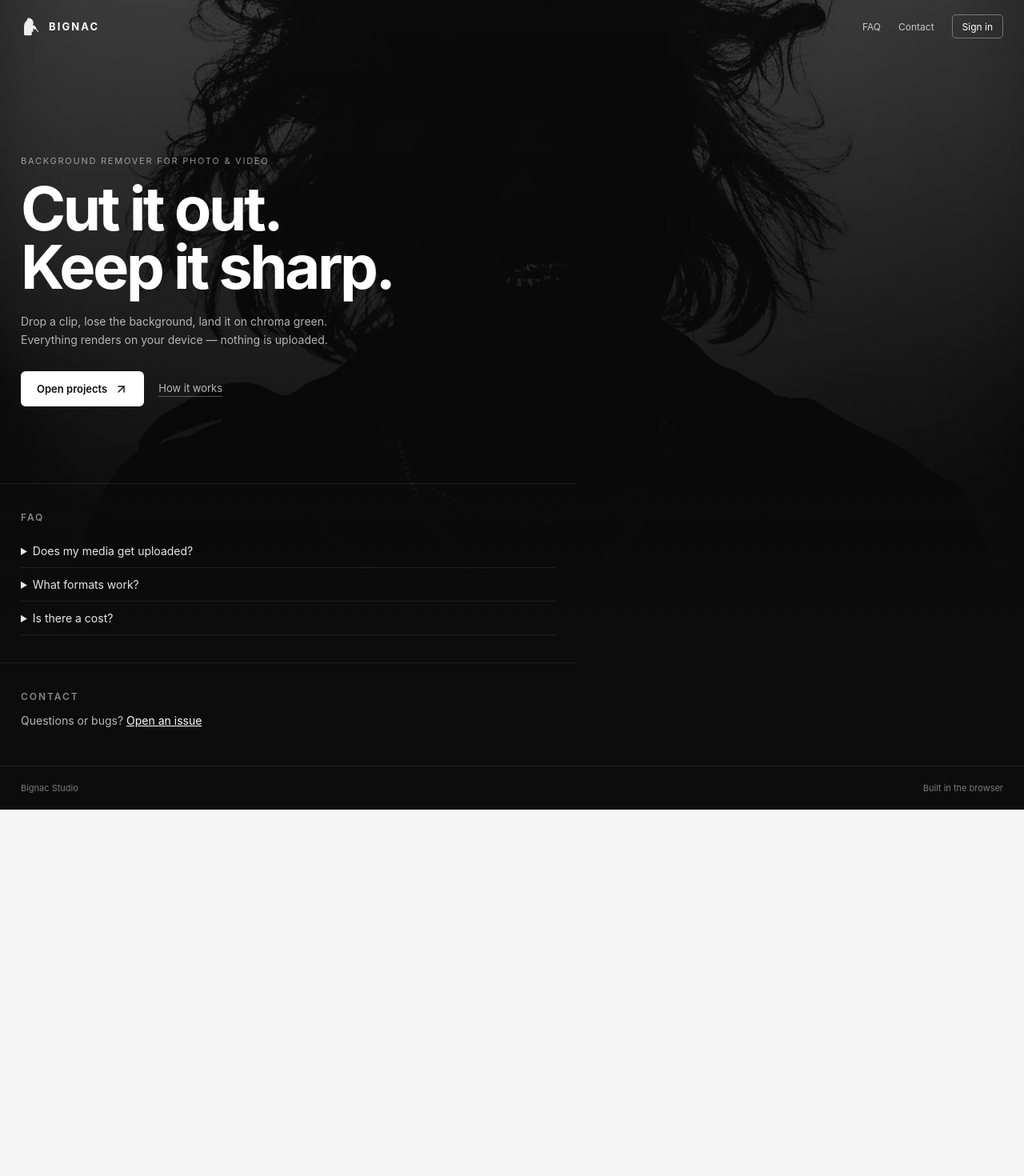
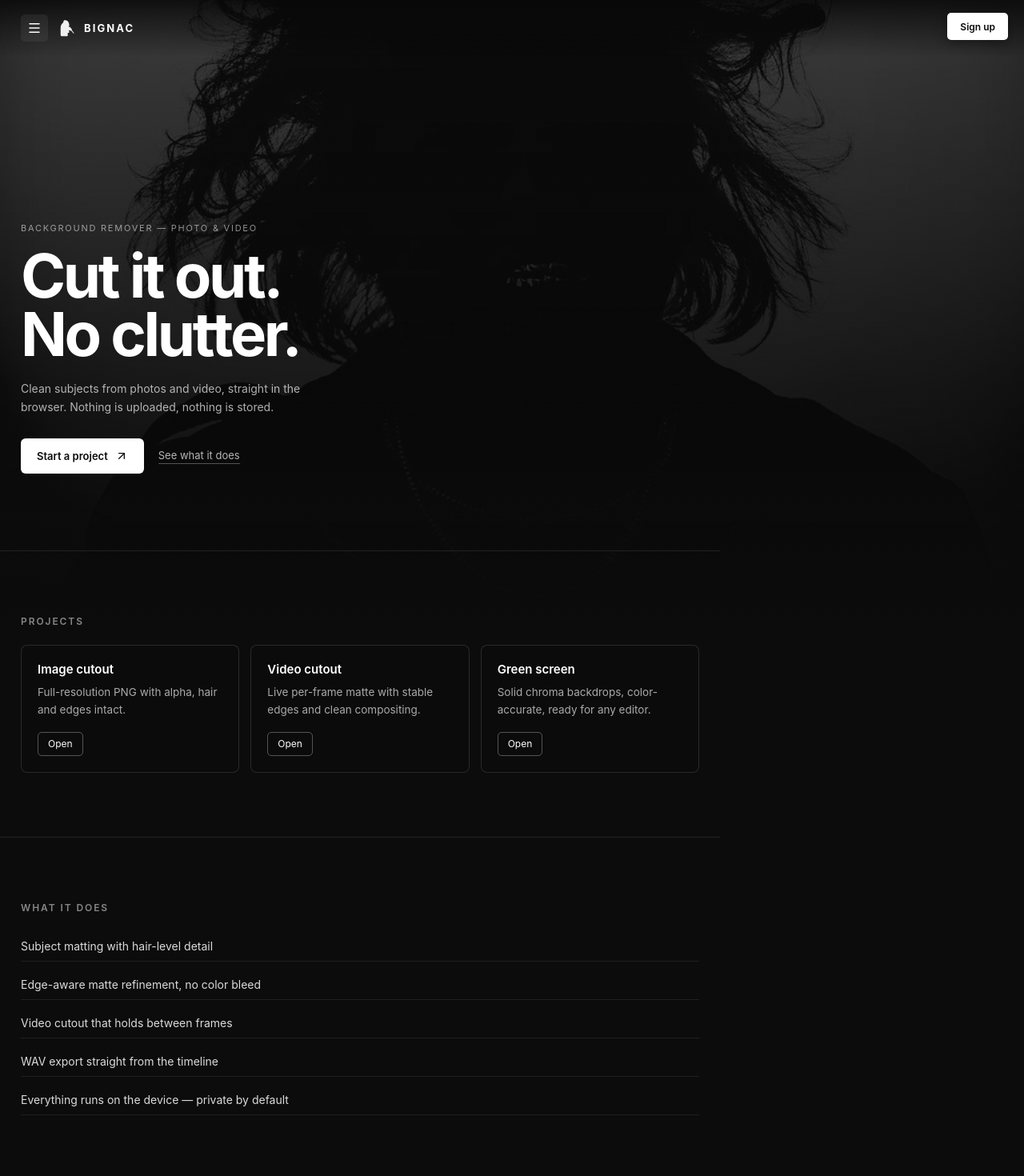
Before and after one commit to Bignac/bignac.github.io, a React (Vite) app: page / in a window 1280 px wide. Shown: the top 1470 px of the page at 80% size. Before the commit the page ends 1012 px from the top, so only its background shows below. Built offline with nearby package versions, Linux system fonts and the light colour scheme.

Commit message:
v1.1.0 landing rebuild: fixed sign-up, left drawer, projects/features sections

```diff
--- a/src/components/Landing.tsx
+++ b/src/components/Landing.tsx
@@ -1,77 +1,105 @@
 import { useState } from 'react'
-import { ArrowUpRight, ChevronDown, Menu } from 'lucide-react'
+import { ArrowUpRight, Menu, X } from 'lucide-react'
+
+const SECTIONS = [
+  { href: '#top', label: 'Top' },
+  { href: '#projects', label: 'Projects' },
+  { href: '#features', label: 'What it does' },
+  { href: '#faq', label: 'FAQ' },
+  { href: '#contact', label: 'Contact' },
+]
 
 export function Landing({ onOpenProjects }: { onOpenProjects: () => void }) {
-  const [menuOpen, setMenuOpen] = useState(false)
+  const [drawerOpen, setDrawerOpen] = useState(false)
 
   return (
-    <div className="landing">
+    <div className="landing" id="top">
       <img className="landing-bg" src={`${import.meta.env.BASE_URL}goat.png`} alt="" />
       <div className="landing-scrim" />
 
       <header className="landing-nav">
-        <div className="landing-brand">
-          <img src={`${import.meta.env.BASE_URL}logo.svg`} alt="" width={26} height={26} />
-          <span>BIGNAC</span>
+        <div className="landing-left">
+          <button
+            type="button"
+            className="landing-drawer-toggle"
+            onClick={() => setDrawerOpen((open) => !open)}
+            aria-expanded={drawerOpen}
+            aria-label="Open menu"
+          >
+            {drawerOpen ? <X size={18} /> : <Menu size={18} />}
+          </button>
+          <a className="landing-brand" href="#top">
+            <img src={`${import.meta.env.BASE_URL}logo.svg`} alt="" width={24} height={24} />
+            <span>BIGNAC</span>
+          </a>
         </div>
 
-        <button
-          type="button"
-          className="landing-menu-toggle"
-          onClick={() => setMenuOpen((open) => !open)}
-          aria-expanded={menuOpen}
-          aria-label="Menu"
-        >
-          <Menu size={18} />
-          <ChevronDown size={14} />
-        </button>
-
-        {menuOpen ? (
-          <nav className="landing-menu">
-            <a href="#home" onClick={() => setMenuOpen(false)}>Home</a>
-            <button type="button" onClick={() => { setMenuOpen(false); onOpenProjects() }}>
-              Projects
-            </button>
-            <a href="#faq" onClick={() => setMenuOpen(false)}>FAQ</a>
-            <a href="#contact" onClick={() => setMenuOpen(false)}>Contact</a>
-            <a href="#about" onClick={() => setMenuOpen(false)}>About</a>
-            <div className="landing-menu-split" />
-            <button type="button" className="landing-menu-signin">
-              Sign in
-            </button>
-          </nav>
-        ) : null}
-
-        <div className="landing-nav-links">
-          <a href="#faq">FAQ</a>
-          <a href="#contact">Contact</a>
-          <button type="button" className="landing-signin">Sign in</button>
-        </div>
+        <a className="landing-signup" href="#contact">Sign up</a>
       </header>
 
-      <main className="landing-hero" id="home">
-        <p className="landing-eyebrow">Background remover for photo &amp; video</p>
+      {drawerOpen ? (
+        <nav className="landing-drawer">
+          {SECTIONS.map((section) => (
+            <a key={section.href} href={section.href} onClick={() => setDrawerOpen(false)}>
+              {section.label}
+            </a>
+          ))}
+        </nav>
+      ) : null}
+
+      <main className="landing-hero">
+        <p className="landing-eyebrow">Background remover — photo &amp; video</p>
         <h1>
           Cut it out.
           <br />
-          Keep it sharp.
+          No clutter.
         </h1>
         <p className="landing-copy">
-          Drop a clip, lose the background, land it on chroma green. Everything
-          renders on your device — nothing is uploaded.
+          Clean subjects from photos and video, straight in the browser.
+          Nothing is uploaded, nothing is stored.
         </p>
         <div className="landing-actions">
           <button type="button" className="landing-cta" onClick={onOpenProjects}>
-            Open projects
-            <ArrowUpRight size={17} />
+            Start a project
+            <ArrowUpRight size={16} />
           </button>
-          <a className="landing-ghost" href="#faq">
-            How it works
-          </a>
+          <a className="landing-ghost" href="#features">See what it does</a>
         </div>
       </main>
 
-      <section className="landing-faq" id="faq">
+      <section className="landing-block" id="projects">
+        <h2>Projects</h2>
+        <div className="landing-cards">
+          <article className="landing-card">
+            <h3>Image cutout</h3>
+            <p>Full-resolution PNG with alpha, hair and edges intact.</p>
+            <button type="button" onClick={onOpenProjects}>Open</button>
+          </article>
+          <article className="landing-card">
+            <h3>Video cutout</h3>
+            <p>Live per-frame matte with stable edges and clean compositing.</p>
+            <button type="button" onClick={onOpenProjects}>Open</button>
+          </article>
+          <article className="landing-card">
+            <h3>Green screen</h3>
+            <p>Solid chroma backdrops, color-accurate, ready for any editor.</p>
+            <button type="button" onClick={onOpenProjects}>Open</button>
+          </article>
+        </div>
+      </section>
+
+      <section className="landing-block" id="features">
+        <h2>What it does</h2>
+        <ul className="landing-features">
+          <li>Subject matting with hair-level detail</li>
+          <li>Edge-aware matte refinement, no color bleed</li>
+          <li>Video cutout that holds between frames</li>
+          <li>WAV export straight from the timeline</li>
+          <li>Everything runs on the device — private by default</li>
+        </ul>
+      </section>
+
+      <section className="landing-block" id="faq">
         <h2>FAQ</h2>
         <details>
           <summary>Does my media get uploaded?</summary>
@@ -87,18 +115,23 @@ export function Landing({ onOpenProjects }: { onOpenProjects: () => void }) {
         </details>
       </section>
 
-      <section className="landing-contact" id="contact">
+      <section className="landing-block" id="contact">
         <h2>Contact</h2>
         <p>
           Questions or bugs?{' '}
           <a href="https://github.com/Bignac/bignac.github.io/issues" target="_blank" rel="noreferrer">
             Open an issue
-          </a>
+          </a>{' '}
+          or email hello@bignac.dev.
         </p>
+        <button type="button" className="landing-cta landing-signup-inline" onClick={onOpenProjects}>
+          Create an account
+        </button>
       </section>
 
-      <footer className="landing-foot" id="about">
+      <footer className="landing-foot">
         <span>Bignac Studio</span>
+        <span>Raul is a catboy or a femboy — 50/50.</span>
         <span>Built in the browser</span>
       </footer>
     </div>
--- a/src/minimal.css
+++ b/src/minimal.css
@@ -481,3 +481,32 @@ h1, h2, h3, strong { font-weight: 600; }
 .landing-contact a{display:inline-flex;align-items:center;gap:6px;color:#fff}
 .landing-foot{margin-top:auto;display:flex;justify-content:space-between;padding:20px 26px;border-top:1px solid rgba(255,255,255,.1);font-size:11px;color:rgba(255,255,255,.45)}
 @media (max-width:640px){.landing-nav-links{display:none}.landing-menu-toggle{display:inline-flex}.landing-hero{padding-top:22vh}}
+
+.landing-nav{position:fixed;top:0;left:0;right:0;background:linear-gradient(180deg,rgba(8,8,8,.85),transparent);justify-content:space-between}
+.landing-left{display:flex;align-items:center;gap:12px}
+.landing-drawer-toggle{display:inline-flex;align-items:center;justify-content:center;width:34px;height:34px;border-radius:5px;background:rgba(255,255,255,.06);border:0;color:#fff;cursor:pointer}
+.landing-drawer-toggle:hover{background:rgba(255,255,255,.14)}
+.landing-brand{display:flex;align-items:center;gap:9px;color:#fff;text-decoration:none}
+.landing-brand img{filter:invert(1)}
+.landing-signup{position:fixed;top:16px;right:20px;z-index:5;display:inline-flex;align-items:center;height:34px;padding:0 16px;border-radius:5px;background:#fff;color:#0c0c0c;font-size:12px;font-weight:600;text-decoration:none;box-shadow:0 4px 14px rgba(0,0,0,.35)}
+.landing-signup:hover{background:#e9e9e9}
+.landing-signup-inline{margin-top:14px}
+.landing-drawer{position:fixed;top:58px;left:20px;z-index:5;display:flex;flex-direction:column;min-width:200px;padding:6px;border:1px solid rgba(255,255,255,.18);border-radius:8px;background:rgba(18,18,18,.96);box-shadow:0 22px 50px rgba(0,0,0,.55)}
+.landing-drawer a{display:block;padding:10px 12px;border-radius:5px;color:rgba(255,255,255,.85);font-size:13px;text-decoration:none}
+.landing-drawer a:hover{background:rgba(255,255,255,.08);color:#fff}
+.landing{scroll-behavior:smooth}
+.landing-block{padding:10vh 26px;max-width:900px;border-top:1px solid rgba(255,255,255,.1)}
+.landing-block h2{margin:0 0 22px;font-size:12px;letter-spacing:.16em;text-transform:uppercase;color:rgba(255,255,255,.5);font-weight:600}
+.landing-cards{display:grid;grid-template-columns:repeat(auto-fit,minmax(240px,1fr));gap:14px}
+.landing-card{padding:20px;border:1px solid rgba(255,255,255,.12);border-radius:8px;background:rgba(12,12,12,.72)}
+.landing-card h3{margin:0 0 8px;font-size:15px;font-weight:600}
+.landing-card p{margin:0 0 16px;font-size:12.5px;line-height:1.6;color:rgba(255,255,255,.6)}
+.landing-card button{border:1px solid rgba(255,255,255,.3);background:transparent;color:#fff;border-radius:5px;height:30px;padding:0 12px;font-size:12px;cursor:pointer}
+.landing-card button:hover{background:rgba(255,255,255,.1)}
+.landing-features{margin:0;padding:0;list-style:none;display:grid;gap:10px;font-size:14px;color:rgba(255,255,255,.85)}
+.landing-features li{padding:10px 0;border-bottom:1px solid rgba(255,255,255,.08)}
+.landing-block details{border-bottom:1px solid rgba(255,255,255,.1);padding:12px 0}
+.landing-block summary{cursor:pointer;font-size:14px;color:rgba(255,255,255,.9)}
+.landing-block p{font-size:13.5px;line-height:1.65;color:rgba(255,255,255,.65)}
+.landing-nav-links{display:none!important}
+.landing-hero{padding-top:26vh}
```
